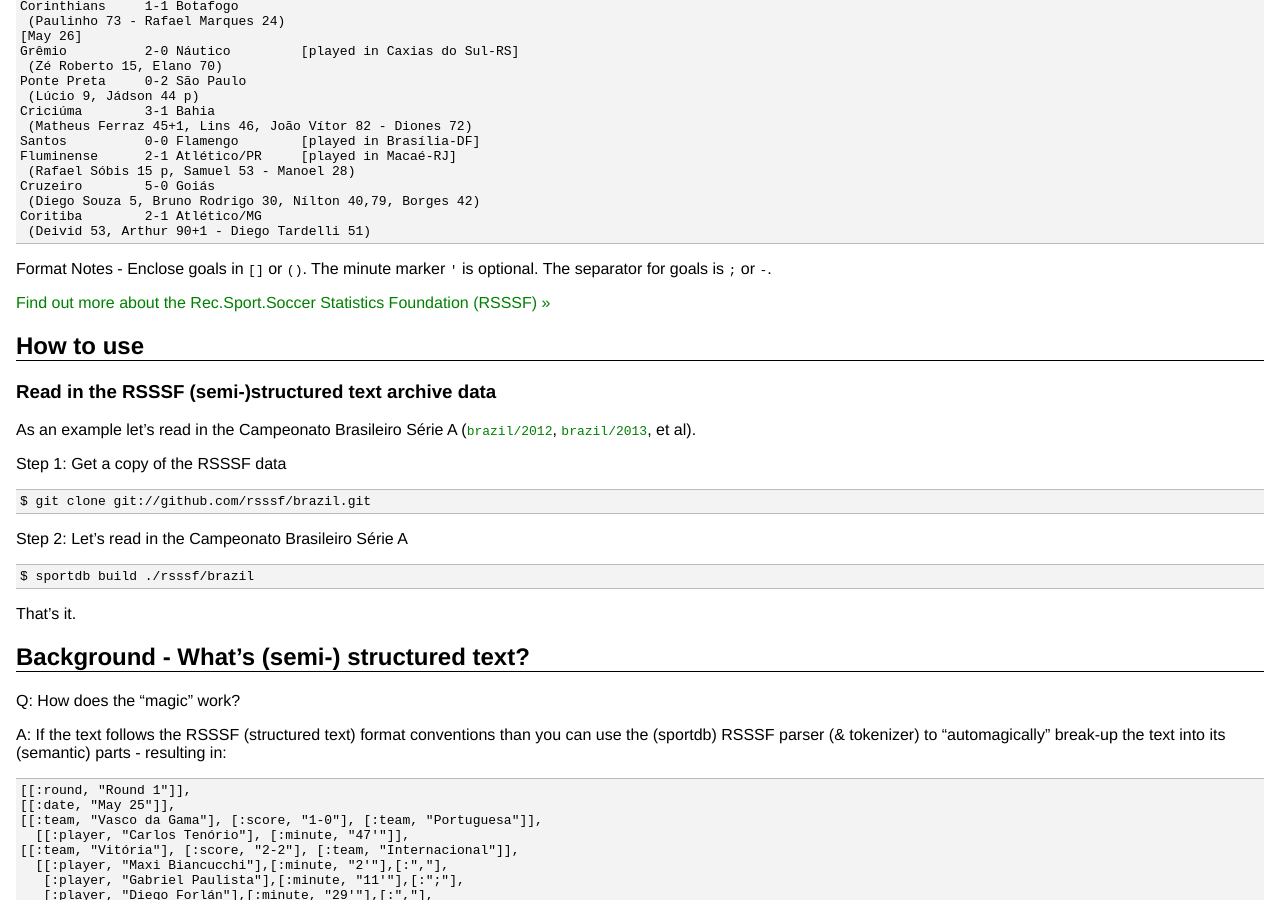
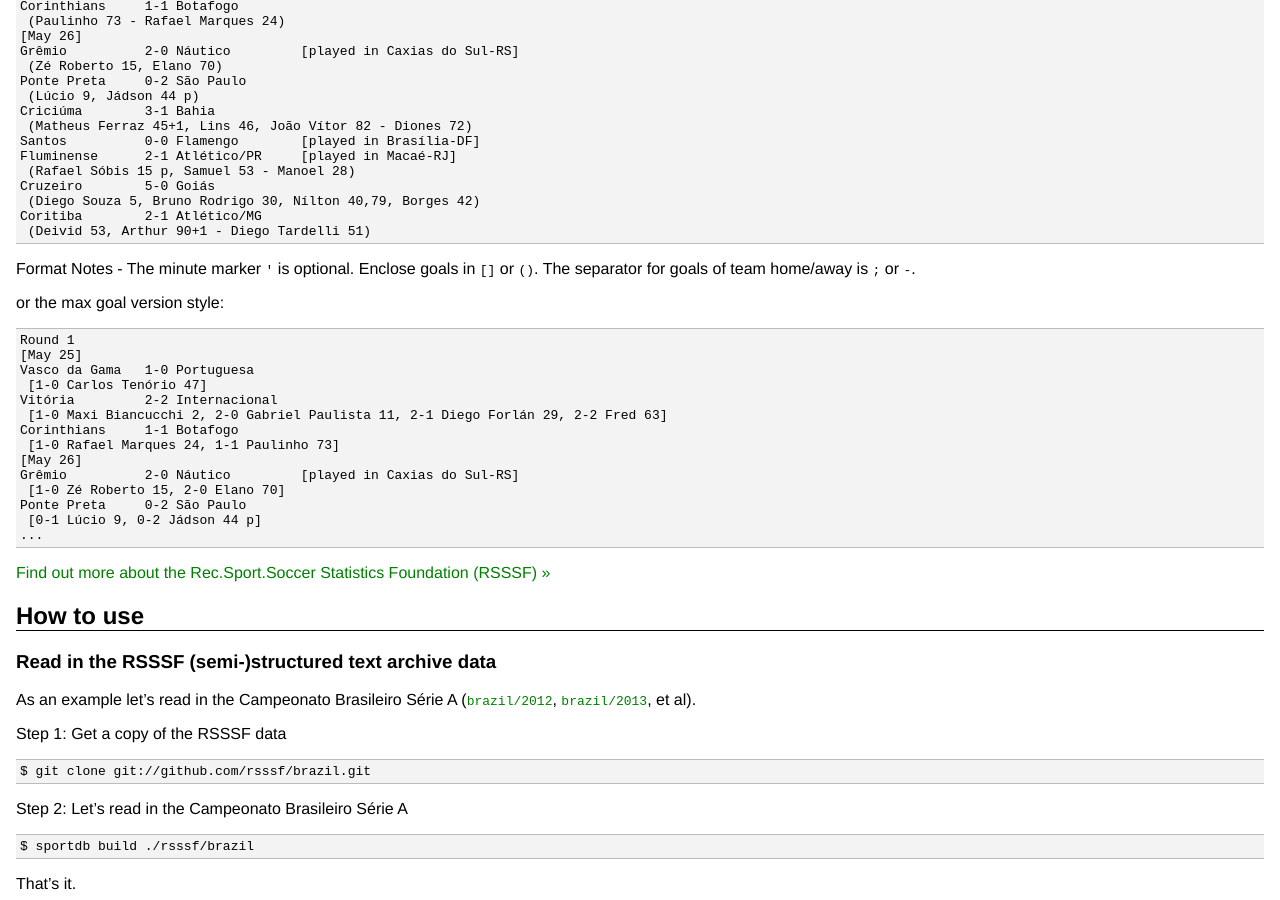
Before and after one commit to rsssf/rsssf.github.io, a Jekyll site: the page built from index.md, in a window 1280 px wide and 900 px high, scrolled down 837 px. Built offline with Jekyll 4.4.1, drawn with Linux system fonts in a browser that asks for light colours.

Commit message:
Update index.md

````diff
--- a/index.md
+++ b/index.md
@@ -80,7 +80,29 @@ Coritiba        2-1 Atlético/MG
  (Deivid 53, Arthur 90+1 - Diego Tardelli 51)
 ```
 
-Format Notes -  Enclose goals in `[]` or `()`.  The minute marker `'` is optional.  The separator for goals is `;` or `-`.
+Format Notes -  The minute marker `'` is optional.
+Enclose goals in `[]` or `()`.
+The separator for goals of team home/away is `;` or `-`.
+
+
+or the max goal version style:
+
+```
+Round 1
+[May 25]
+Vasco da Gama   1-0 Portuguesa
+ [1-0 Carlos Tenório 47]
+Vitória         2-2 Internacional
+ [1-0 Maxi Biancucchi 2, 2-0 Gabriel Paulista 11, 2-1 Diego Forlán 29, 2-2 Fred 63]
+Corinthians     1-1 Botafogo
+ [1-0 Rafael Marques 24, 1-1 Paulinho 73]
+[May 26]
+Grêmio          2-0 Náutico         [played in Caxias do Sul-RS]
+ [1-0 Zé Roberto 15, 2-0 Elano 70]
+Ponte Preta     0-2 São Paulo
+ [0-1 Lúcio 9, 0-2 Jádson 44 p]
+...
+```
 
 
 [Find out more about the Rec.Sport.Soccer Statistics Foundation (RSSSF) »](http://www.rsssf.com)
````
